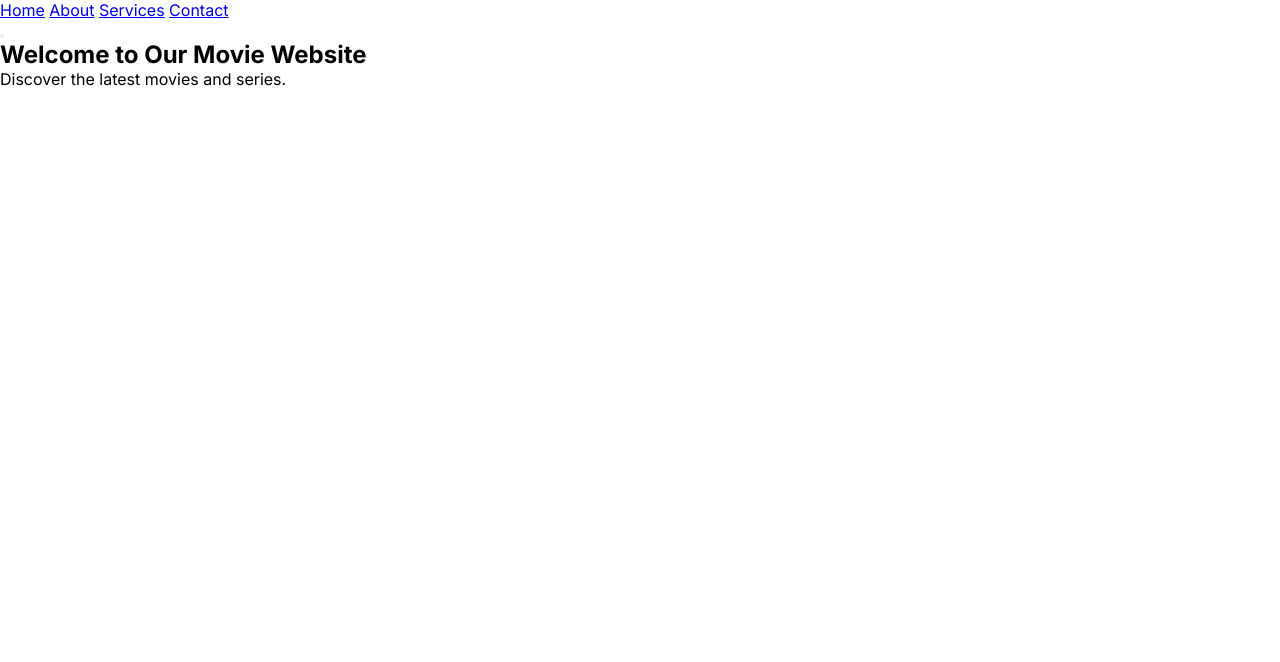
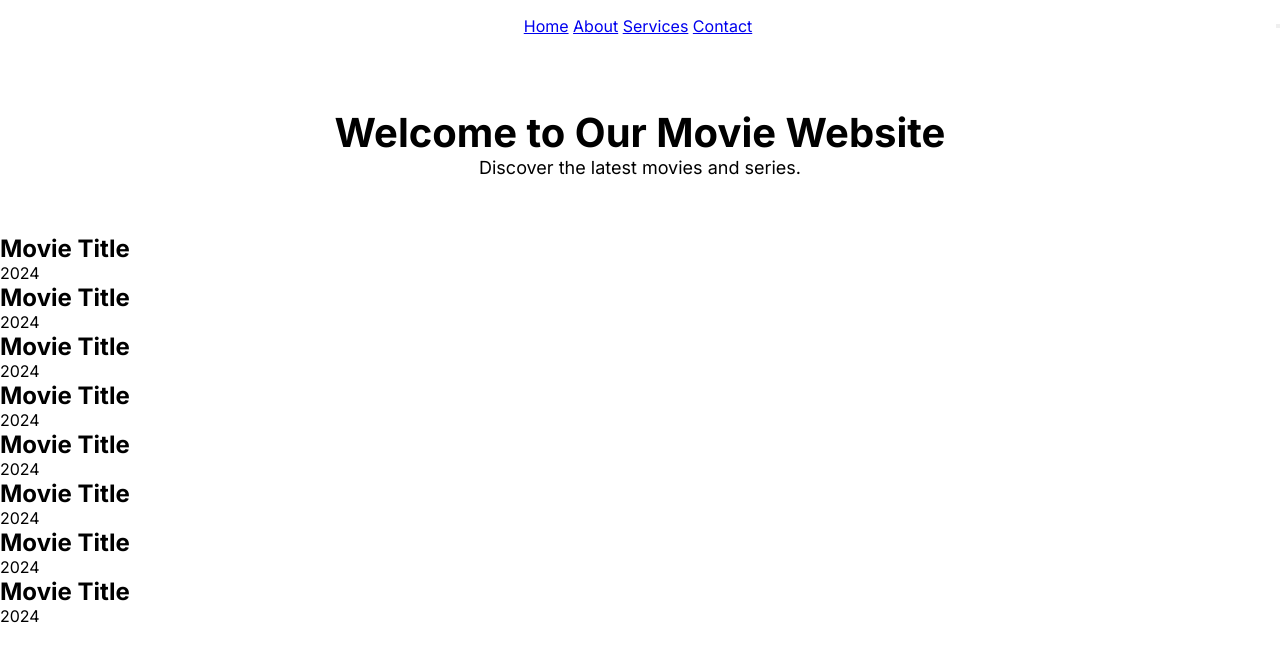
Before and after one commit to MarleMGN/MovieProject, a plain HTML site: page index.html in a window 1280 px wide. Drawn offline with Linux system fonts and the light colour scheme.

Commit message:
secondcommit

```diff
--- a/index.html
+++ b/index.html
@@ -7,7 +7,7 @@
     <link rel="stylesheet" href="style.css">
 </head>
 <body>
-    <section id="landing">
+    <section id="nav">
         <nav>
             <div class="row nav__row">
                 <div class="nav__logo">
@@ -24,6 +24,8 @@
 
             </div>
         </nav>
+    </section>
+    <section id="header">
         <header>
             <div class="container">
                 <div class="row">
@@ -35,5 +37,69 @@
             </div>
         </header>
     </section>
+    <section id="movies">
+        <div class="container">
+            <div class="row">
+                <div class="featured__movies">
+                    <div class="movie">
+                        <div class="movie__poster"></div>
+                        <div class="movie__info">
+                            <h2 class="movie__title">Movie Title</h2>
+                            <p class="movie__year">2024</p>
+                        </div>
+                    </div>
+                    <div class="movie">
+                        <div class="movie__poster"></div>
+                        <div class="movie__info">
+                            <h2 class="movie__title">Movie Title</h2>
+                            <p class="movie__year">2024</p>
+                        </div>
+                    </div>
+                    <div class="movie">
+                        <div class="movie__poster"></div>
+                        <div class="movie__info">
+                            <h2 class="movie__title">Movie Title</h2>
+                            <p class="movie__year">2024</p>
+                        </div>
+                    </div>
+                    <div class="movie">
+                        <div class="movie__poster"></div>
+                        <div class="movie__info">
+                            <h2 class="movie__title">Movie Title</h2>
+                            <p class="movie__year">2024</p>
+                        </div>
+                    </div>
+                    <div class="movie">
+                        <div class="movie__poster"></div>
+                        <div class="movie__info">
+                            <h2 class="movie__title">Movie Title</h2>
+                            <p class="movie__year">2024</p>
+                        </div>
+                    </div>
+                    <div class="movie">
+                        <div class="movie__poster"></div>
+                        <div class="movie__info">
+                            <h2 class="movie__title">Movie Title</h2>
+                            <p class="movie__year">2024</p>
+                        </div>
+                    </div>
+                    <div class="movie">
+                        <div class="movie__poster"></div>
+                        <div class="movie__info">
+                            <h2 class="movie__title">Movie Title</h2>
+                            <p class="movie__year">2024</p>
+                        </div>
+                    </div>
+                    <div class="movie">
+                        <div class="movie__poster"></div>
+                        <div class="movie__info">
+                            <h2 class="movie__title">Movie Title</h2>
+                            <p class="movie__year">2024</p>
+                        </div>
+                    </div>
+                </div>
+            </div>
+        </div>
+    </section>
 </body>
 </html>
--- a/style.css
+++ b/style.css
@@ -11,8 +11,45 @@ body {
     max-width: 100vw;
 }
 
+.container {
+    margin: 56px 0;
+}
+
 .row {
     width: 100%;
     max-width: 1280px;
     margin: 0 auto;
 }
+
+/* Nav */
+
+.nav__row {
+    display: flex;
+    justify-content: space-between;
+    align-items: center;
+    padding: 16px 0;
+}
+
+/* Header Section */
+
+.header__description {
+    text-align: center;
+    margin-bottom: 40px;
+}
+
+.header__title {
+    font-size: 40px;
+    font-weight: 700;
+}
+
+.header__para {
+    font-size: 18px;
+    font-weight: 400;
+}
+
+/* Movies */
+
+.movies {
+display: flex;
+flex-wrap: wrap;
+}
```
